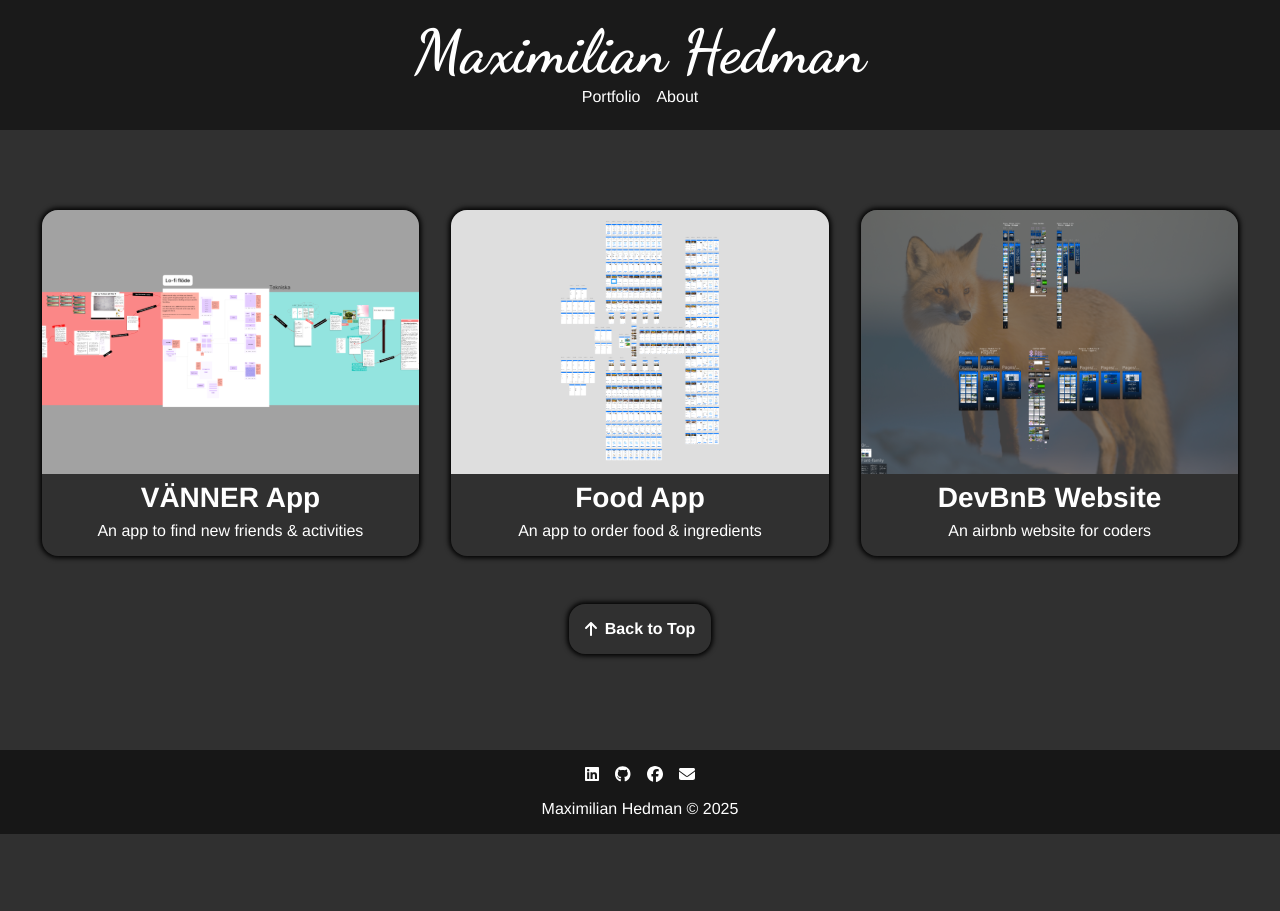
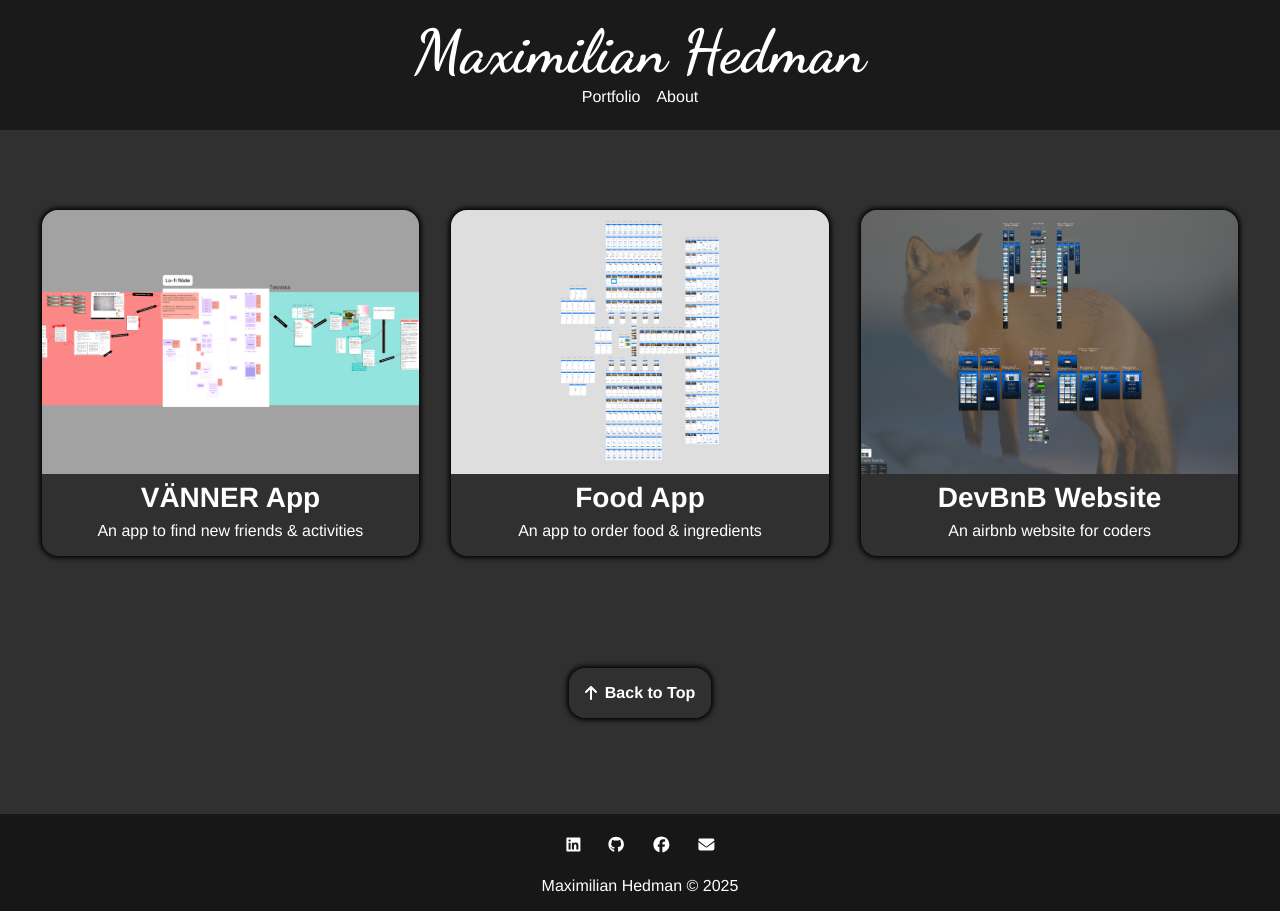
Before and after one commit to MaximilianHedman/React_Portfolio, a React (Vite) app in the folder vite-project/: page / in a window 1280 px wide. Before the commit the page ends 834 px from the top, so only its background shows below. Built offline with nearby package versions, Linux system fonts and the light colour scheme.

Commit message:
Added hover colors and padding and gap at home page

```diff
--- a/vite-project/src/components/Footer/Footer.css
+++ b/vite-project/src/components/Footer/Footer.css
@@ -10,6 +10,13 @@ footer {
     background-color: hsl(0, 0%, 9%);
 }
 
-footer i:hover {
-    color: #d64f4f;
+footer ul li a svg {
+    padding: .4rem;
 }
+
+/*TODO Try and create hover to change icon color instead of background color */
+footer ul li a svg:hover {
+    border: 0;
+    border-radius: 100%;
+    background-color: #d64f4f;
+}
--- a/vite-project/src/index.css
+++ b/vite-project/src/index.css
@@ -49,6 +49,9 @@ a {
     text-decoration: none;
 }
 
+a:hover {
+    color: #d64f4f;
+}
 /*_________________________________THEME TOGGLE_________________________________*/
 /* .theme-toggle {
     padding: 10px 20px;
--- a/vite-project/src/pages/Home/Home.css
+++ b/vite-project/src/pages/Home/Home.css
@@ -4,7 +4,7 @@
     flex-direction: column;
     justify-content: center;
     align-items: center;
-    gap: 1rem;
+    gap: 3rem;
     padding: 5rem 0 2rem 0;
 }
 
@@ -30,12 +30,20 @@
 
 /*_________________________________MEDIA QUERY'S__________________________*/
 @media (min-width: 540px) {
+    .home-container {
+        gap: 4rem;
+    }
+
     .welcome-container h2 {
         font-size: 29px;
     }
 }
 
 @media (min-width: 933px) {
+    .home-container {
+        gap: 5rem;
+    }
+
     .welcome-container h2 {
         font-size: 35px;
     }
```
